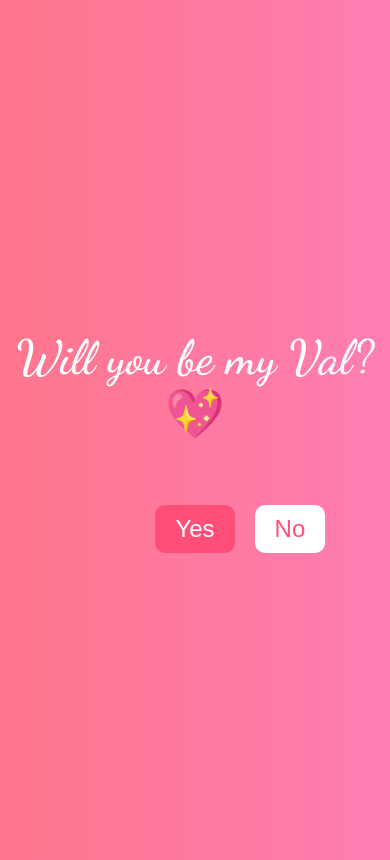
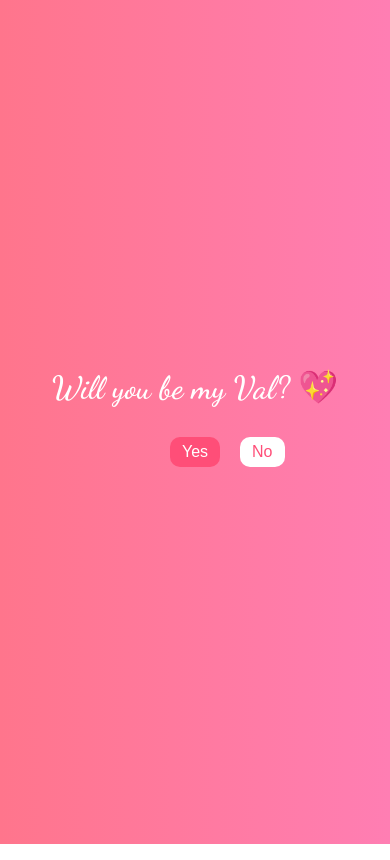
Before and after one commit to Slowburn75/christabel, a plain HTML site: page index.html in a window 390 px wide. Drawn offline with Linux system fonts and the light colour scheme.

Commit message:
Update index.html

```diff
--- a/index.html
+++ b/index.html
@@ -17,12 +17,14 @@
             flex-direction: column;
             overflow: hidden;
             position: relative;
+            margin: 0;
         }
 
         h1 {
             font-family: 'Dancing Script', cursive;
             font-size: 3rem;
             color: white;
+            margin: 0;
         }
 
         .buttons {
@@ -55,6 +57,37 @@
             color: #ff4e78;
             position: absolute;
         }
+
+        /* Media Queries for responsiveness */
+        @media (max-width: 768px) {
+            h1 {
+                font-size: 2.5rem;
+            }
+
+            button {
+                font-size: 1.2rem;
+                padding: 8px 16px;
+            }
+
+            #no {
+                font-size: 1.2rem;
+            }
+        }
+
+        @media (max-width: 480px) {
+            h1 {
+                font-size: 2rem;
+            }
+
+            button {
+                font-size: 1rem;
+                padding: 6px 12px;
+            }
+
+            #no {
+                font-size: 1rem;
+            }
+        }
     </style>
 </head>
 <body>
```
